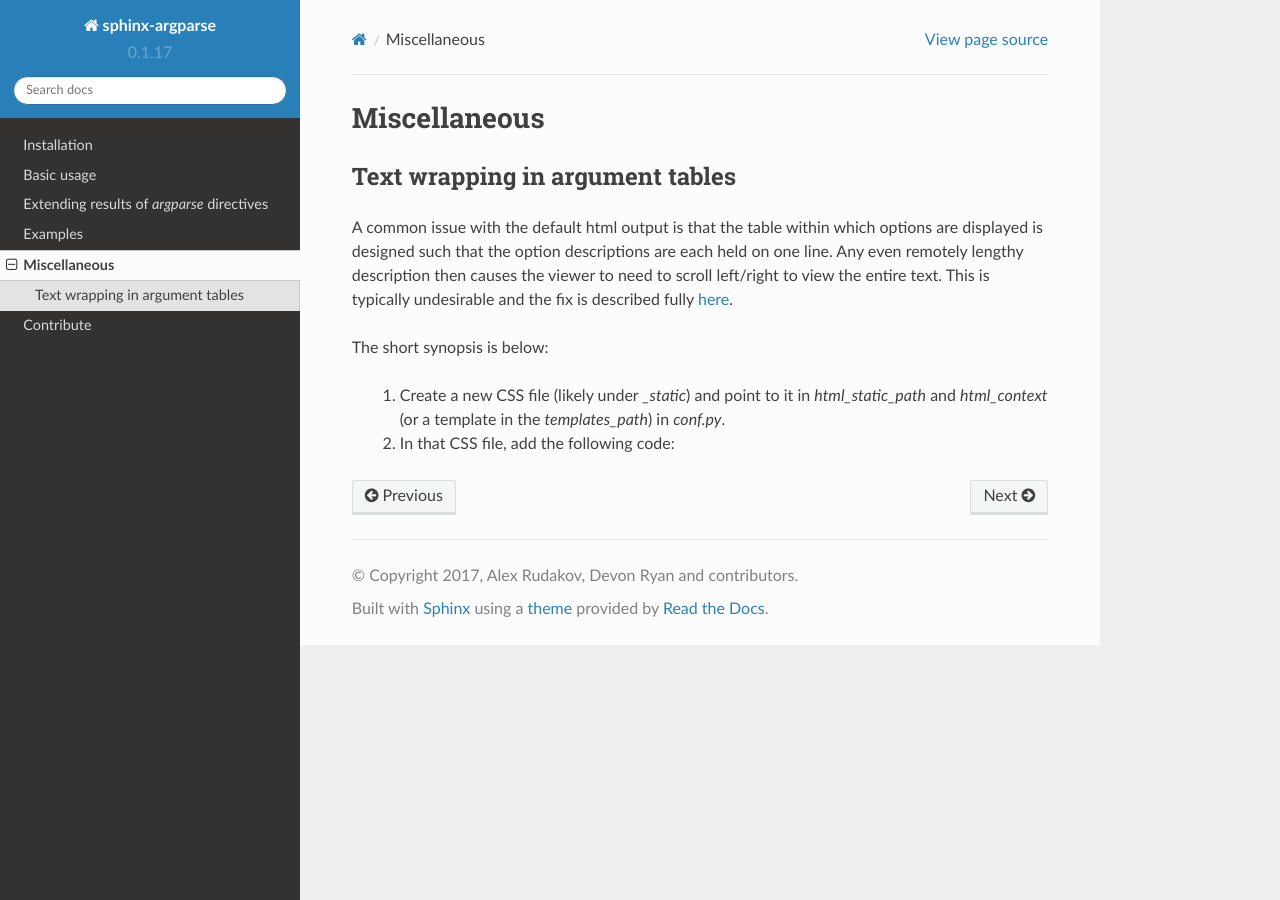
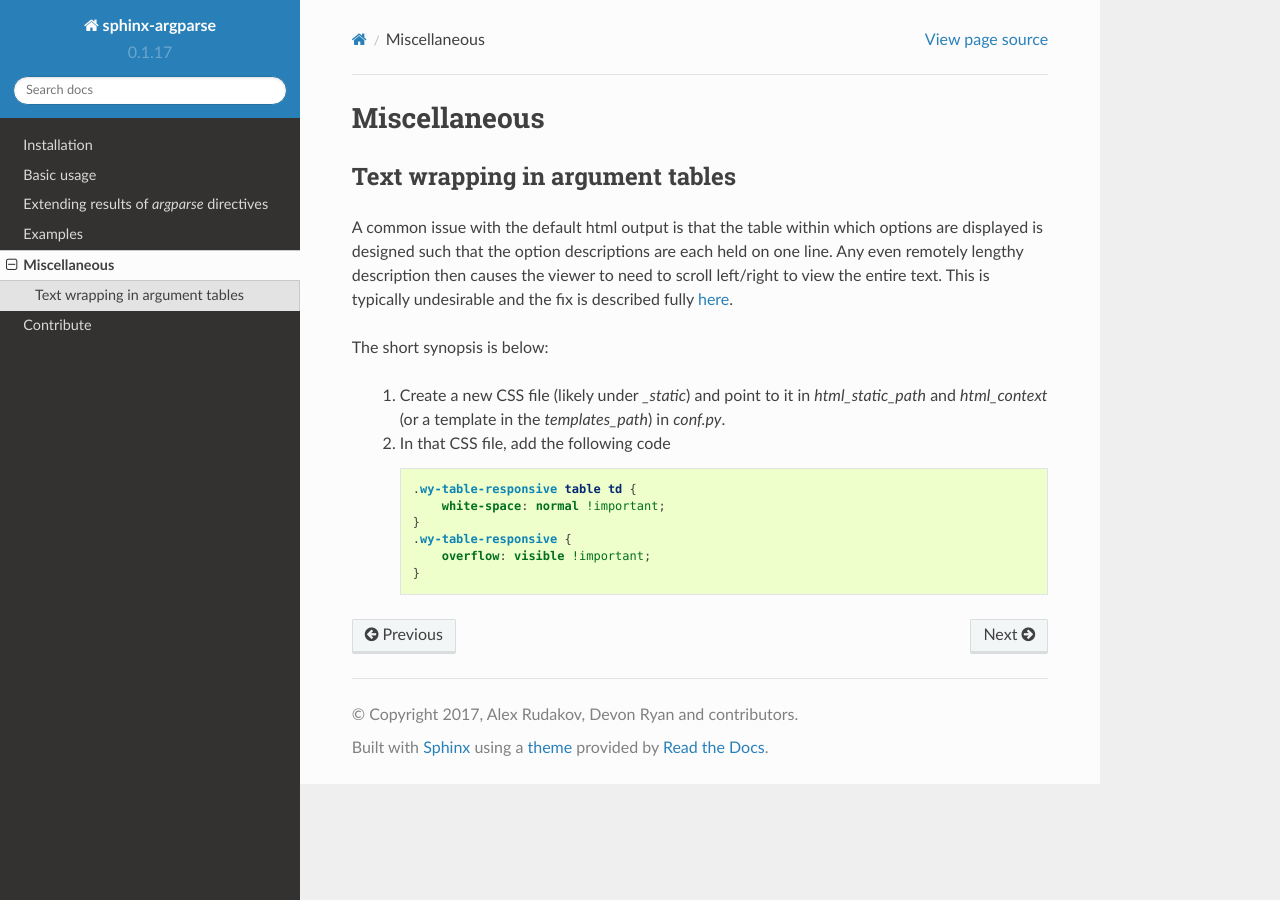
Before and after one commit to alex-rudakov/sphinx-argparse, a Sphinx documentation site: the page built from docs/misc.rst, in a window 1280 px wide. Built offline with Sphinx 7.4.7 and the Read the Docs theme 2.0.0, drawn with Linux system fonts in a browser that asks for light colours.

Commit message:
Fix CSS code

```diff
--- a/docs/misc.rst
+++ b/docs/misc.rst
@@ -9,12 +9,13 @@ A common issue with the default html output is that the table within which optio
 The short synopsis is below:
 
  1. Create a new CSS file (likely under `_static`) and point to it in `html_static_path` and `html_context` (or a template in the `templates_path`) in `conf.py`.
- 2. In that CSS file, add the following code::
+ 2. In that CSS file, add the following code
 
-.. code:: CSS
-    .wy-table-responsive table td {
-        white-space: normal !important;
-    }
-    .wy-table-responsive {
-        overflow: visible !important;
-    }
+    .. code:: CSS
+
+        .wy-table-responsive table td {
+            white-space: normal !important;
+        }
+        .wy-table-responsive {
+            overflow: visible !important;
+        }
```
